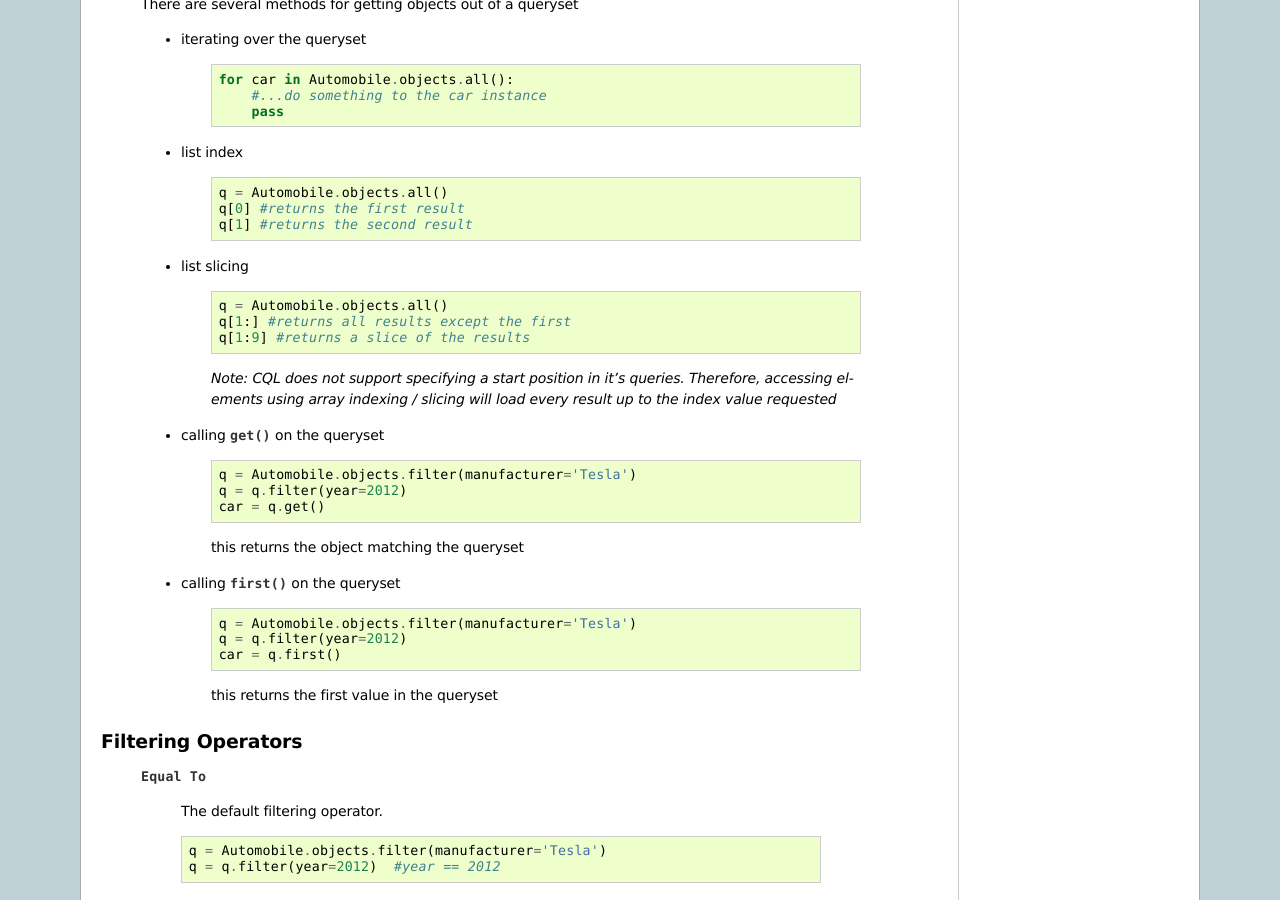
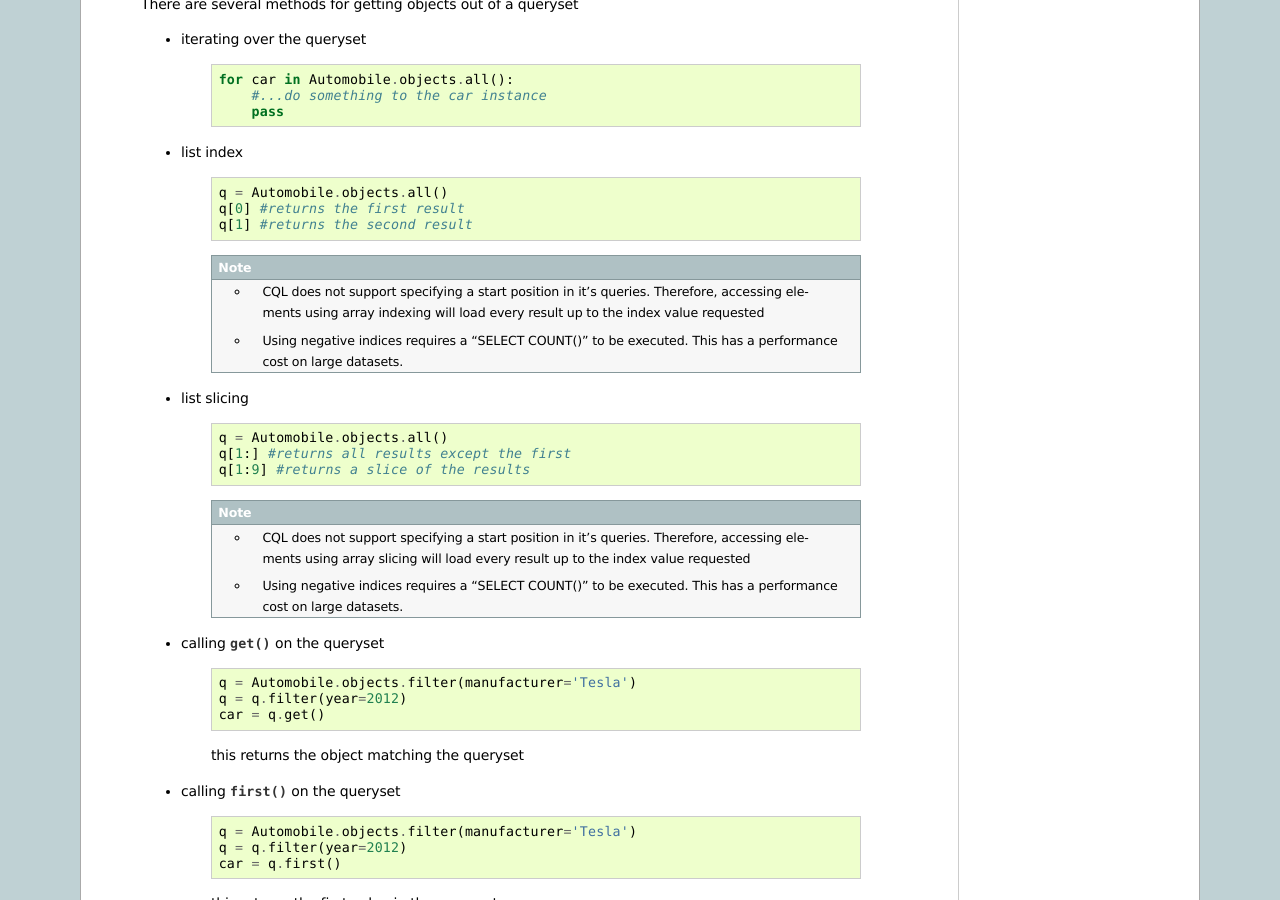
Before and after one commit to datastax/python-driver, a Sphinx documentation site: the page built from docs/cqlengine/queryset.rst, in a window 1280 px wide and 900 px high, scrolled down 1020 px. Built offline with Sphinx 7.4.7, drawn with Linux system fonts in a browser that asks for light colours; pages that are not in the unit, such as notebooks, are missing from menus.

Commit message:
Add release notes and documentation for python-323

```diff
--- a/docs/api/cassandra/cqlengine/query.rst
+++ b/docs/api/cassandra/cqlengine/query.rst
@@ -17,6 +17,12 @@ The methods here are used to filter, order, and constrain results.
     .. automethod:: consistency
 
     .. automethod:: count
+
+    .. method:: len(queryset)
+
+       Returns the number of rows matched by this query. This function uses :meth:`~.cassandra.cqlengine.query.ModelQuerySet.count` internally.
+
+       *Note: This function executes a SELECT COUNT() and has a performance cost on large datasets*
 
     .. automethod:: distinct
 
--- a/docs/cqlengine/queryset.rst
+++ b/docs/cqlengine/queryset.rst
@@ -79,6 +79,10 @@ Accessing objects in a QuerySet
             q[0] #returns the first result
             q[1] #returns the second result
 
+        .. note::
+
+            * CQL does not support specifying a start position in it's queries. Therefore, accessing elements using array indexing will load every result up to the index value requested
+            * Using negative indices requires a "SELECT COUNT()" to be executed. This has a performance cost on large datasets.
 
     * list slicing
         .. code-block:: python
@@ -87,7 +91,10 @@ Accessing objects in a QuerySet
             q[1:] #returns all results except the first
             q[1:9] #returns a slice of the results
 
-        *Note: CQL does not support specifying a start position in it's queries. Therefore, accessing elements using array indexing / slicing will load every result up to the index value requested*
+        .. note::
+
+            * CQL does not support specifying a start position in it's queries. Therefore, accessing elements using array slicing will load every result up to the index value requested
+            * Using negative indices requires a "SELECT COUNT()" to be executed. This has a performance cost on large datasets.
 
     * calling :attr:`get() <query.QuerySet.get>` on the queryset
         .. code-block:: python
```
Also changed, not shown: CHANGELOG.rst (+18 -0 lines), 1 other file.
